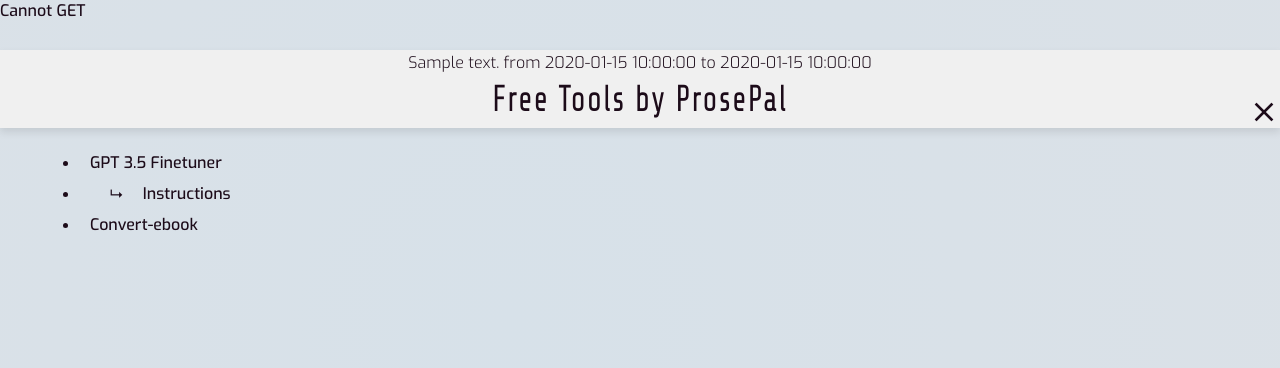
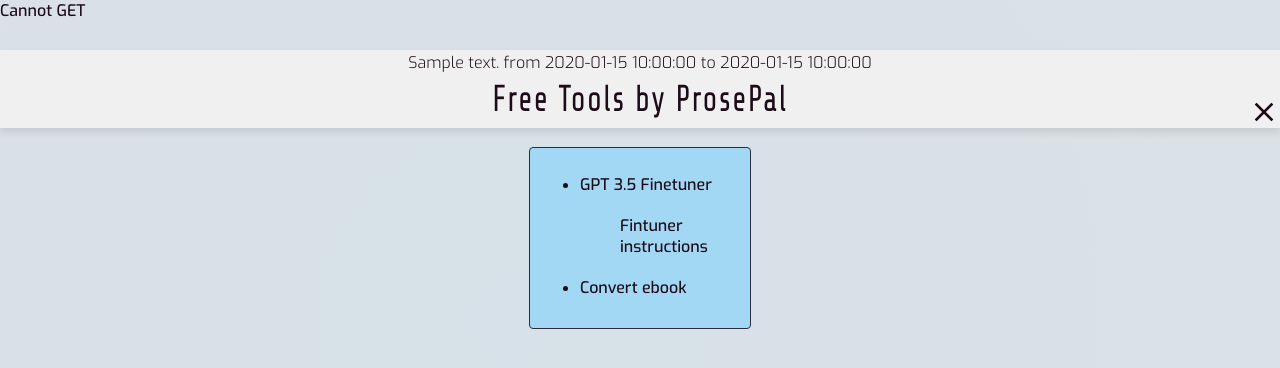
Before and after one commit to ashrobertsdragon/Finetune-GPT-3.5-for-Authors, a Python web app: template src/templates/free/free.html in a window 1280 px wide. Shown: the top 368 px of the page. Run offline with Jinja, Linux system fonts and the light colour scheme; the template is opened without the code that fills it: most values are stand-ins (such as "Sample title", 1, 10 or a date in 2020).

Commit message:
updates to free tools page to take advantage of new style

```diff
--- a/src/templates/free/free.html
+++ b/src/templates/free/free.html
@@ -2,9 +2,13 @@
 {% block title %}Free Tools by ProsePal{% endblock %}
 {% block content %}
   <h1>Free Tools by ProsePal</h1>
+  <div class="free-list-container">
   <ul class="free-list">
-    <li class="dropdown-item"><a href="{{ url_for('free.finetune') }}">GPT 3.5 Finetuner</a></li>
-    <li class="dropdown-item sub"><a href="{{ url_for('free.finetune_instructions') }}">Instructions</a></li>
-    <li class="dropdown-item"><a href="{{ url_for('free.convert_ebook') }}">Convert-ebook</a></li>
+    <li class="free-item"><a href="{{ url_for('free.finetune') }}">GPT 3.5 Finetuner</a></li>
+    <li class="nested-list"><ul class="nested-list">
+    <li class="free-item sub-item"><a href="{{ url_for('free.finetune_instructions') }}">Fintuner instructions</a></li>
+    </ul></li>
+    <li class="free-item"><a href="{{ url_for('free.convert_ebook') }}">Convert ebook</a></li>
   </ul>
+  </div>
 {% endblock %}
```
